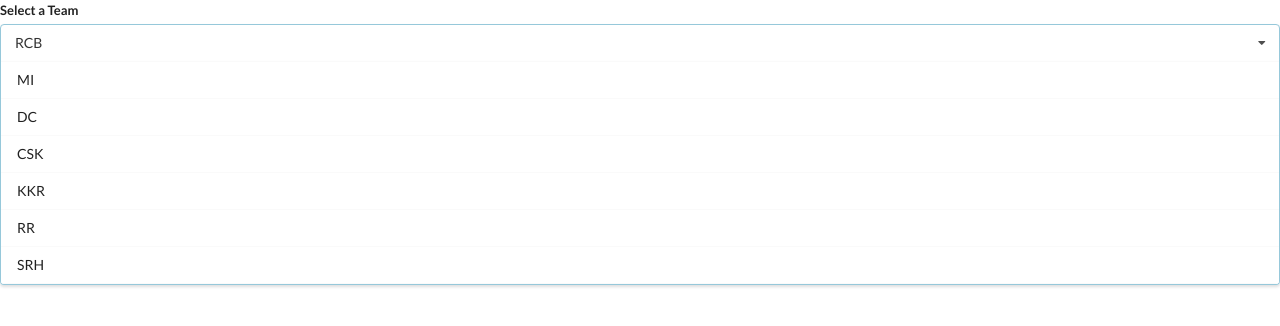
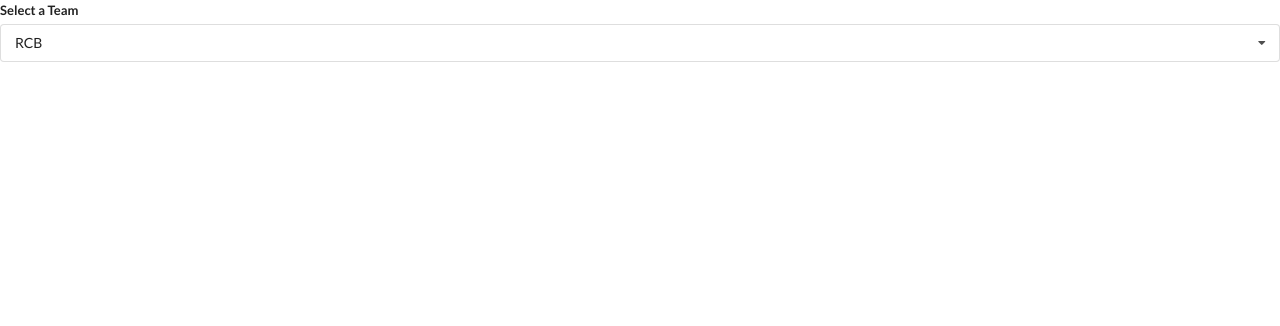
Before and after one commit to kishoreandra/widgets, a React (Create React App) app: page / in a window 1280 px wide. Shown: the top 326 px of the page. Built offline with nearby package versions, Linux system fonts and the light colour scheme.

Commit message:
bug fix on dropdown open close state

```diff
--- a/src/components/Dropdown.js
+++ b/src/components/Dropdown.js
@@ -1,7 +1,25 @@
-import { render } from "@testing-library/react";
-import React from "react";
+import React, { useState, useEffect, useRef } from "react";
 
 const Dropdown = ({ options, selected, onSelectedChange }) => {
+  const [activeState, setActiveState] = useState(false);
+  const ref = useRef();
+
+  useEffect(() => {
+    const onBodyClick = (e) => {
+      if (ref.current.contains(e.target)) {
+        return null;
+      }
+      setActiveState(false);
+    };
+    document.body.addEventListener("click", onBodyClick, {
+      capture: true,
+    });
+
+    return () => {
+      document.body.removeEventListener("click", onBodyClick);
+    };
+  }, []);
+
   const renderedList = options.map((option) => {
     if (option.value === selected.value) {
       return null;
@@ -17,13 +35,20 @@
     );
   });
   return (
-    <div className="ui form">
+    <div className="ui form" ref={ref}>
       <div className="field">
         <label className="label">Select a Team</label>
-        <div className="ui selection dropdown visible active">
+        <div
+          className={`ui selection dropdown ${
+            activeState ? "visible active" : ""
+          } `}
+          onClick={() => setActiveState(!activeState)}
+        >
           <i className="dropdown icon"></i>
           <div className="text">{selected.label}</div>
-          <div className="menu visible transition">{renderedList}</div>
+          <div className={`menu ${activeState ? "visible transition" : ""}`}>
+            {renderedList}
+          </div>
         </div>
       </div>
     </div>
```
